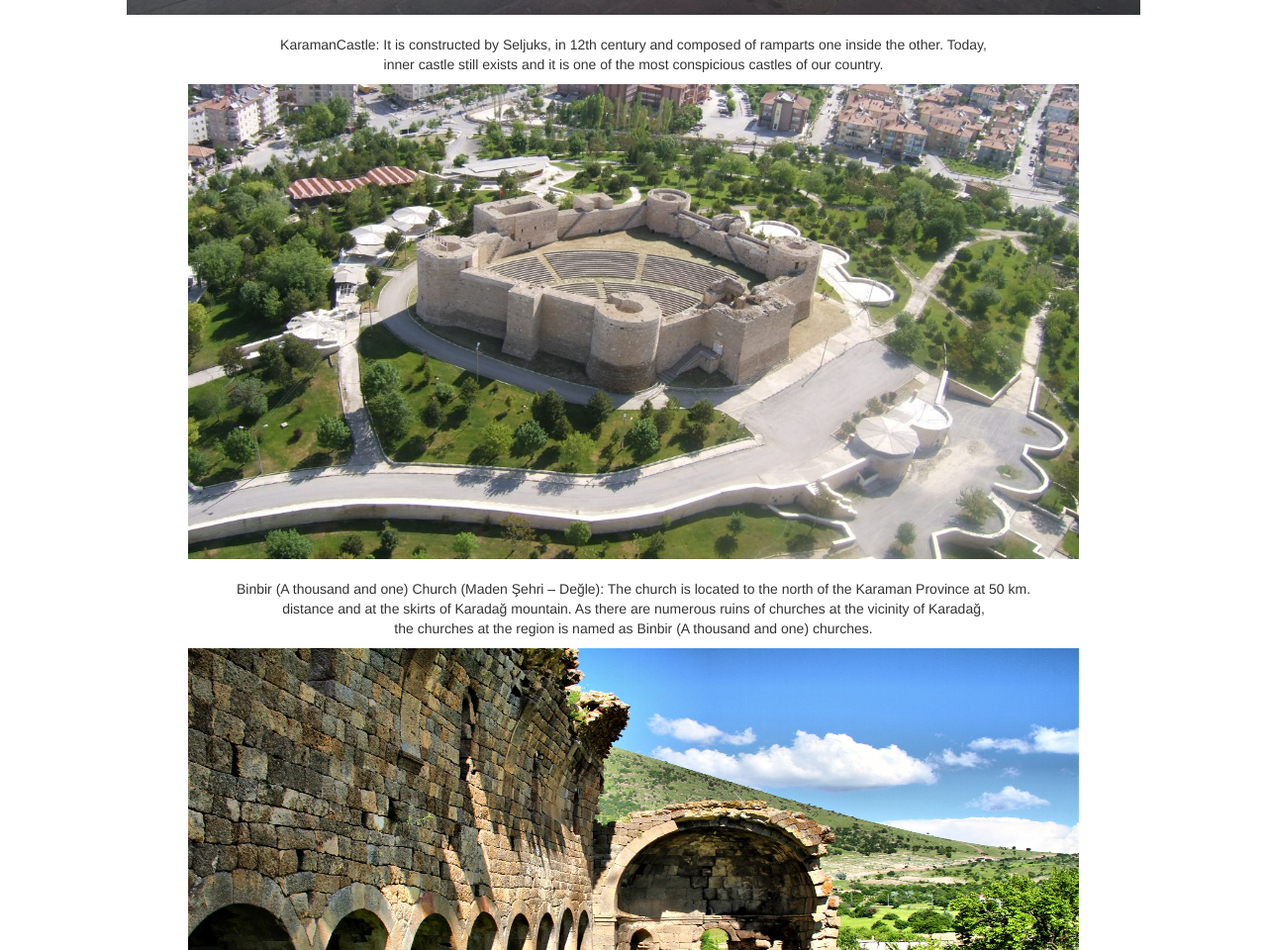
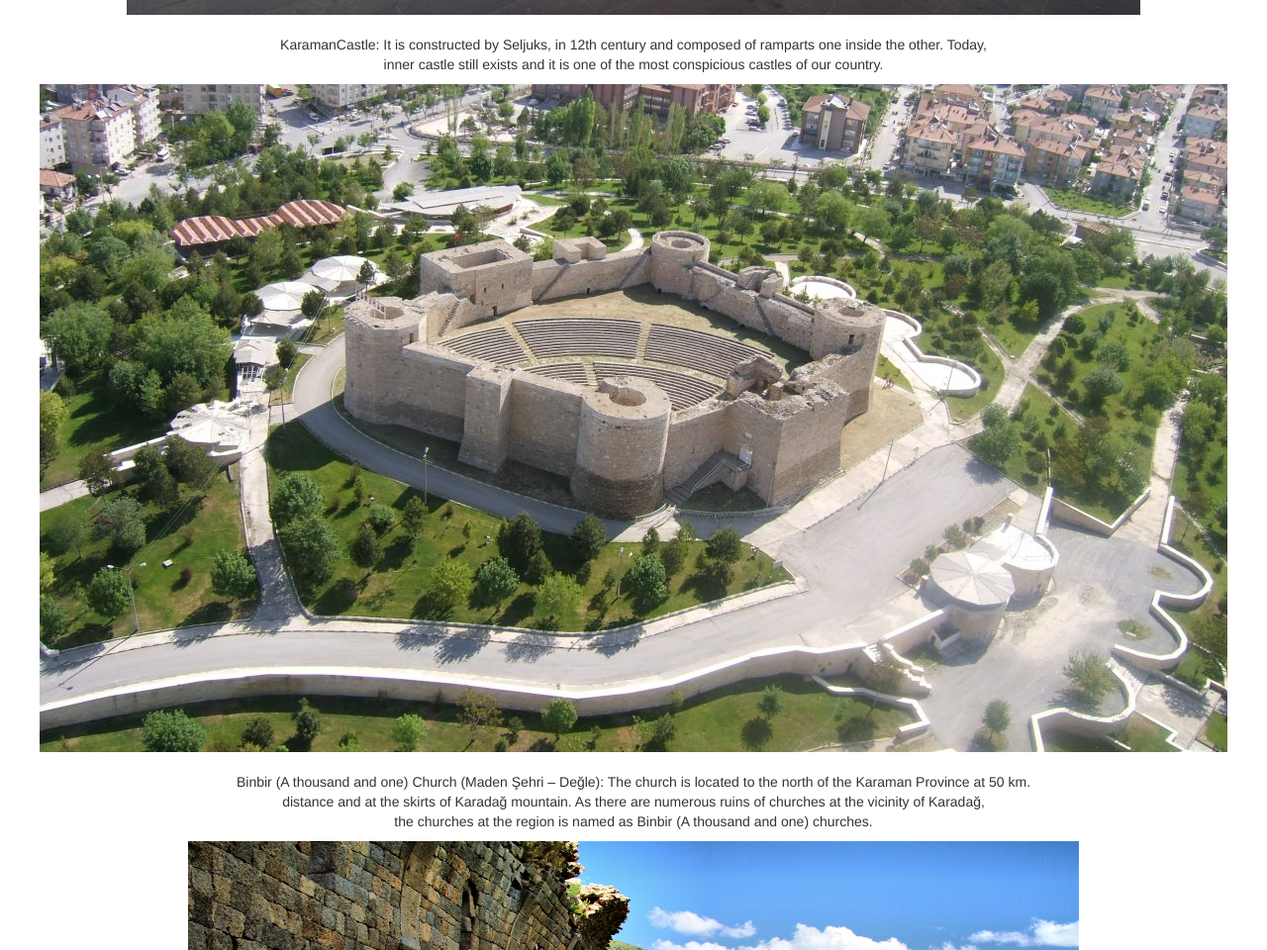
Before and after one commit to MehmetUzel/InternetProgramming, a plain HTML site: page HistoricalPlaces.html in a window 1280 px wide. Shown: the part 1037-1997 px from the top of the page at 99% size. Drawn offline with nearby package versions, Linux system fonts and the light colour scheme.

Commit message:
Update HistoricalPlaces.html

```diff
--- a/HistoricalPlaces.html
+++ b/HistoricalPlaces.html
@@ -42,7 +42,7 @@
 
       <p align="center"><br>KaramanCastle: It is constructed by Seljuks, in 12th century and composed of ramparts one inside the other. Today,<br> inner castle still exists and it is one of the most conspicious castles of our country.<br></p>
 
-      <div align="center"><img src="Kale.jpg" width="900" height="480"></div>
+      <div align="center"><img src="Kale.jpg"></div>
 
       <p align="center"><br>Binbir (A thousand and one) Church (Maden Şehri – Değle): The church is located to the north of the Karaman Province at 50 km. <br> distance and at the skirts of Karadağ mountain. As there are numerous ruins of churches at the vicinity of Karadağ, <br> the churches at the region is named as Binbir (A thousand and one) churches.<br></p>
 
```
